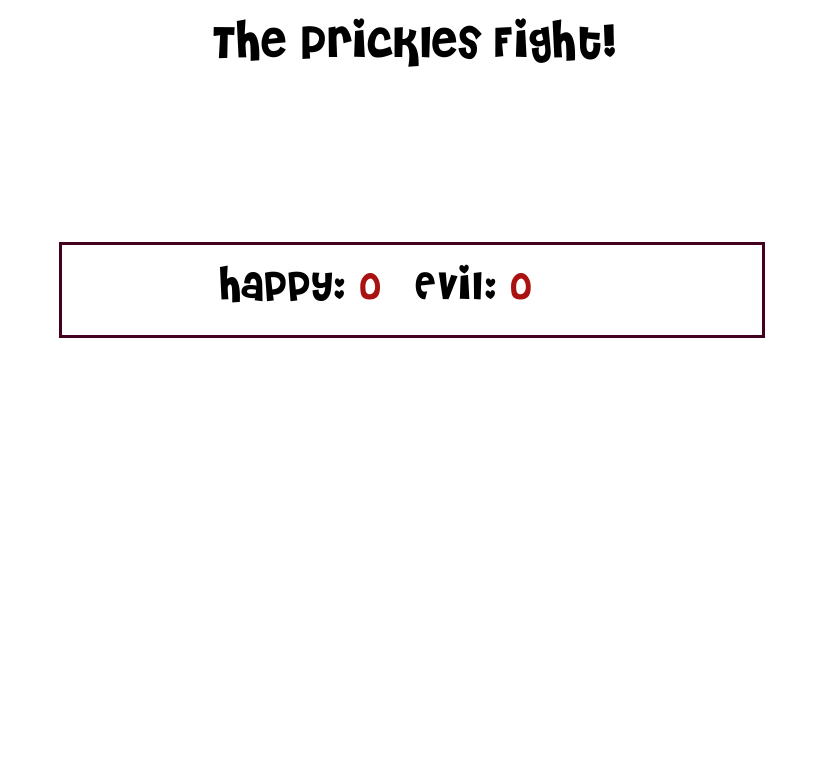
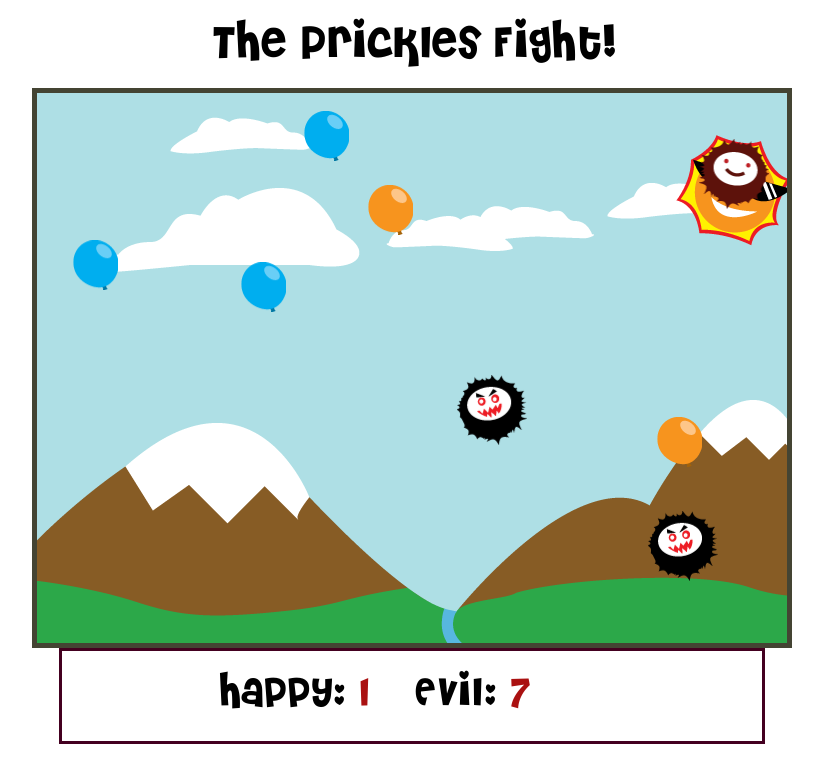
Before and after one commit to salvadorbfm/prickles-fight, a website: page index.html in a window 1280 px wide. Shown: the whole page, without its empty margins (228-1051 px from the left). Drawn offline with nearby package versions, Linux system fonts and the light colour scheme.

Commit message:
Fix in html file

```diff
--- a/index.html
+++ b/index.html
@@ -26,6 +26,6 @@ The Prickles Fight!
 
 </body>
 	<script src="http://code.jquery.com/jquery-1.9.1.min.js"></script>
-	<script src="/js/test_game.js"></script>
+	<script src="/js/game_sem.js"></script>
 
 </html>
--- a/package.json
+++ b/package.json
@@ -4,7 +4,7 @@
   "scripts": {
     "start": "static_server.js"
   },
-  "version": "0.0.0",
+  "version": "0.0.0-2",
   "engines": {
     "node": "0.8.x"
   }
```
